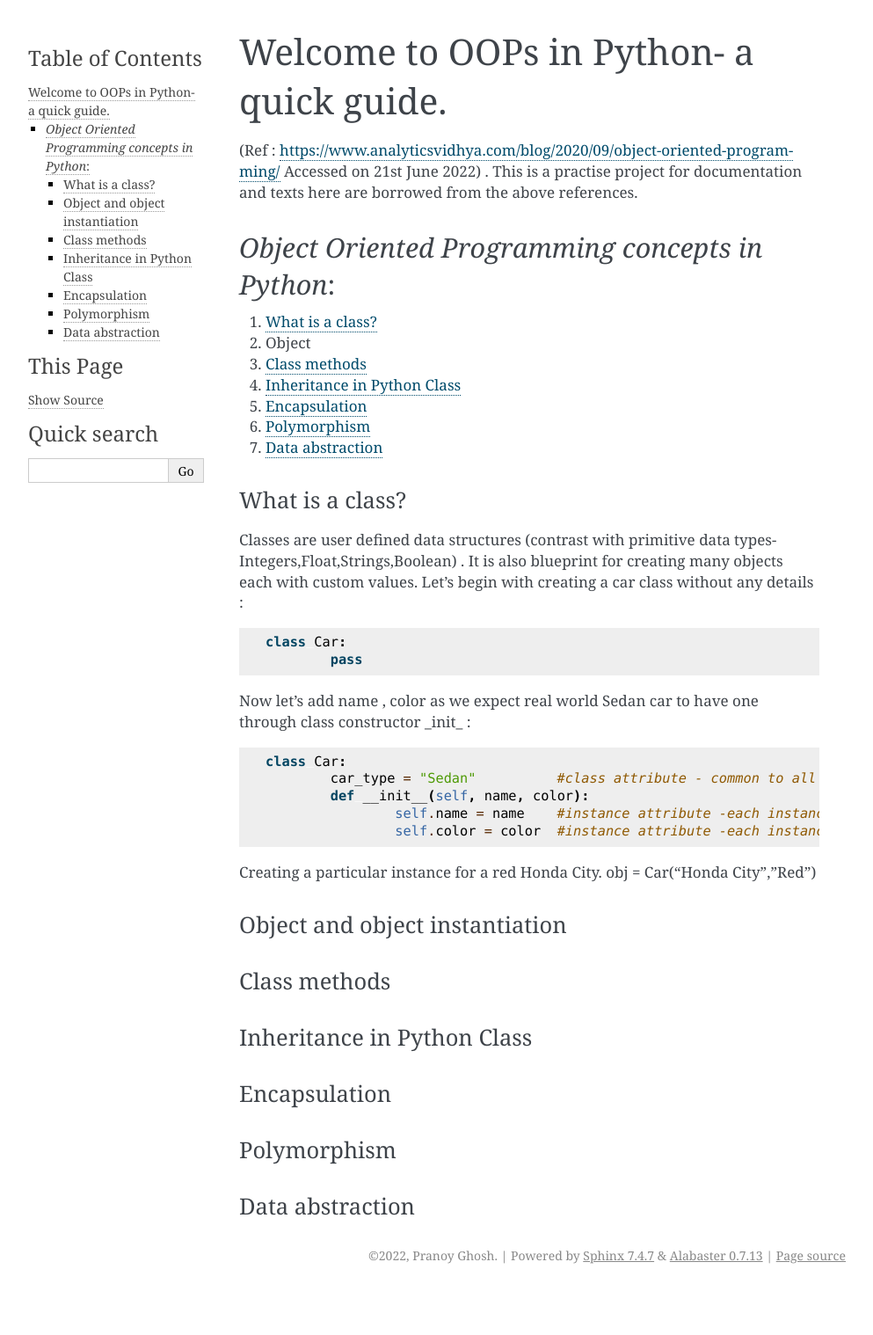
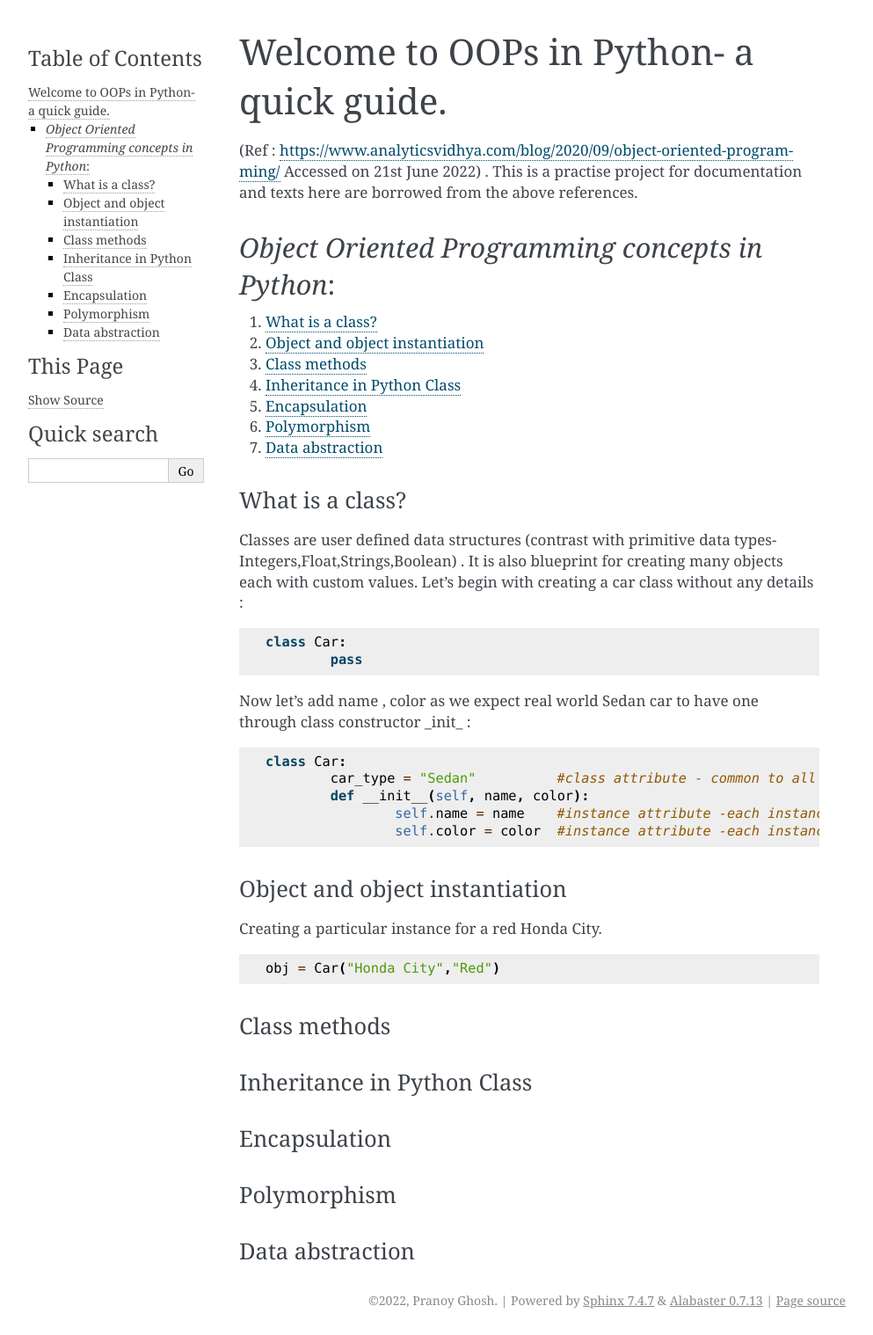
Before and after one commit to jovian-explorer/OOPsinPython, a Sphinx documentation site: the page built from myfirstdocs/source/index.rst, in a window 1280 px wide. Shown: the whole page at 88% size, without its empty margins (148-1141 px from the left). Built offline with Sphinx 7.4.7, drawn with Linux system fonts in a browser that asks for light colours; before the commit the page ends 1467 px from its top, so only the background shows below that.

```diff
--- a/myfirstdocs/source/index.rst
+++ b/myfirstdocs/source/index.rst
@@ -37,12 +37,12 @@ Now let's add name , color as we expect real world Sedan car to have one through
 
 .. _Object:
 
-Creating a particular instance for a red Honda City.
-obj = Car("Honda City","Red")
-
-
 Object and object instantiation
 """"""""""""""""""""""""""""""""
+Creating a particular instance for a red Honda City. ::
+
+	obj = Car("Honda City","Red")
+
 
 .. _Method:
 
```
